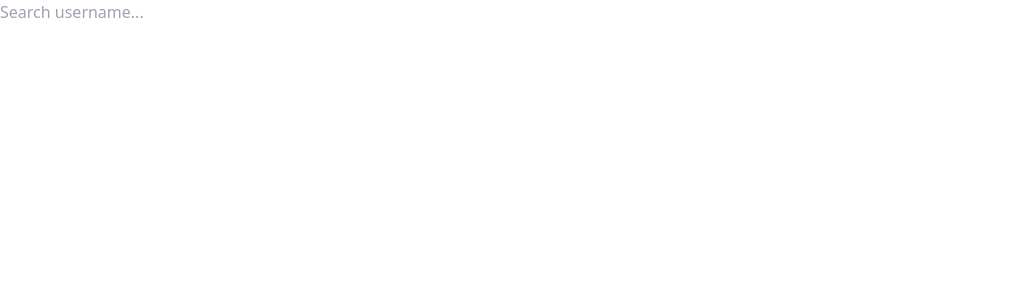
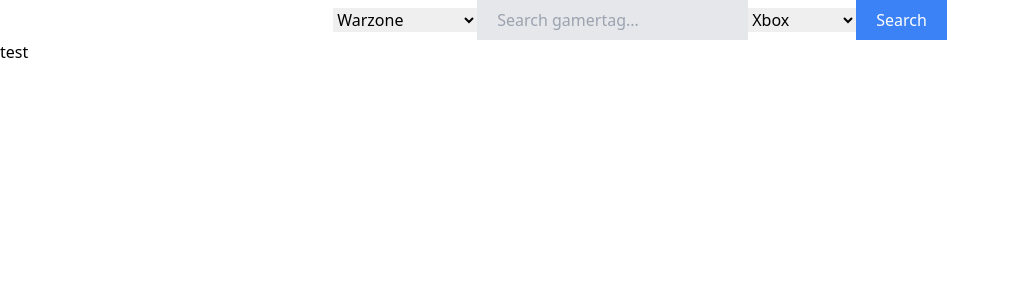
Before and after one commit to masnwilliams/statshot.app, a Next.js app: page / in a window 1280 px wide. Shown: the top 300 px of the page, without its empty margins (0-1009 px from the left). Built offline with nearby package versions, Linux system fonts and the light colour scheme.

Commit message:
Have data stream working with raw data displayed

```diff
--- /dev/null
+++ b/components/LoadingDots.tsx
@@ -0,0 +1,13 @@
+const LoadingDots = () => {
+  return (
+    <div className="min-w-screen flex items-center justify-center p-5">
+      <div className="flex animate-pulse space-x-2">
+        <div className="h-3 w-3 rounded-full bg-gray-500"></div>
+        <div className="h-3 w-3 rounded-full bg-gray-500"></div>
+        <div className="h-3 w-3 rounded-full bg-gray-500"></div>
+      </div>
+    </div>
+  )
+}
+
+export default LoadingDots
--- /dev/null
+++ b/components/Navbar.tsx
@@ -0,0 +1,62 @@
+import { useRouter } from 'next/router'
+import { useState } from 'react'
+import { Game, Platform } from '../types/general'
+import { gameList, platformList } from '@lib/const'
+import LoadingDots from '@components/LoadingDots'
+
+const Navbar = () => {
+  const router = useRouter()
+  const [game, setGame] = useState<Game>((router.query.game as Game) || 'wz')
+  const [gamertag, setGamertag] = useState(router.query.gamertag || '')
+  const [platform, setPlatform] = useState<Platform>(
+    (router.query.platform as Platform) || 'xbl'
+  )
+
+  return (
+    <div className="flex items-center justify-center">
+      <select
+        name="game"
+        id="game"
+        onChange={(e) => setGame(e.target.value as unknown as Game)}
+        value={game}
+      >
+        {gameList.map((game) => (
+          <option key={game.slug} value={game.slug}>
+            {game.name}
+          </option>
+        ))}
+      </select>
+      <input
+        id="gamertag"
+        className="bg-gray-200 px-5 py-2"
+        type="text"
+        placeholder="Search gamertag..."
+        onChange={(e) => setGamertag(e.target.value)}
+        value={gamertag}
+      />
+      <select
+        name="platform"
+        id="platform"
+        onChange={(e) => setPlatform(e.target.value as unknown as Platform)}
+        value={platform}
+      >
+        {platformList.map((platform) => (
+          <option key={platform.slug} value={platform.slug}>
+            {platform.name}
+          </option>
+        ))}
+      </select>
+      <button
+        className="bg-blue-500 text-white px-5 py-2 hover:bg-blue-900"
+        type="button"
+        onClick={async () =>
+          await router.push(`/cod/${game}/${gamertag}/${platform}`)
+        }
+      >
+        Search
+      </button>
+    </div>
+  )
+}
+
+export default Navbar
--- /dev/null
+++ b/lib/const.ts
@@ -0,0 +1,51 @@
+import { Game, Platform } from '../types/general'
+
+export const gameList: { name: string; slug: Game }[] = [
+  {
+    name: 'Warzone',
+    slug: 'wz',
+  },
+  {
+    name: 'Modern Warfare',
+    slug: 'mw',
+  },
+  // {
+  //   name: 'Modern Warfare 2',
+  //   slug: 'mw2',
+  // },
+  {
+    name: 'Cold War',
+    slug: 'cw',
+  },
+  {
+    name: 'Vanguard',
+    slug: 'vg',
+  },
+]
+
+export const platformList: { name: string; slug: Platform }[] = [
+  {
+    name: 'Xbox',
+    slug: 'xbl',
+  },
+  {
+    name: 'Playstation',
+    slug: 'psn',
+  },
+  {
+    name: 'Activision',
+    slug: 'acti',
+  },
+  {
+    name: 'Battle.net',
+    slug: 'battle',
+  },
+  // {
+  //   name: 'Steam',
+  //   slug: 'steam',
+  // },
+  {
+    name: 'Battle.net #',
+    slug: 'uno',
+  },
+]
--- a/next.config.js
+++ b/next.config.js
@@ -1,7 +1,10 @@
+const { login } = require('call-of-duty-api')
 /** @type {import('next').NextConfig} */
 const nextConfig = {
   reactStrictMode: true,
   swcMinify: true,
 }
 
+login(process.env.COD_SSO_TOKEN)
+
 module.exports = nextConfig
--- a/package.json
+++ b/package.json
@@ -13,6 +13,8 @@
     "@types/node": "18.11.11",
     "@types/react": "18.0.26",
     "@types/react-dom": "18.0.9",
+    "async_hooks": "^1.0.0",
+    "call-of-duty-api": "^3.4.0",
     "eslint": "8.29.0",
     "eslint-config-next": "13.0.6",
     "next": "13.0.6",
--- /dev/null
+++ b/pages/[franchise]/[game]/[gamertag]/[platform].tsx
@@ -0,0 +1,69 @@
+import { GetStaticPaths, GetStaticProps } from 'next'
+import {
+  ModernWarfare,
+  platforms,
+  Warzone,
+  Vanguard,
+  ColdWar,
+} from 'call-of-duty-api'
+import { Game, Platform } from '../../../../types/general'
+
+const UserProfilePage = ({ gameData }: any) => {
+  const { data } = gameData
+  return (
+    <>
+      <div>
+        <h1>{data.username}</h1>
+        <h1>
+          Lifetime Shot Accuracy:
+          {data.lifetime.all.properties.accuracy.toFixed(4) * 100}%
+        </h1>
+        <h1>Lifetime K/D: {data.lifetime.all.properties.kdRatio.toFixed(2)}</h1>
+      </div>
+      <pre>{JSON.stringify(data, null, 2)}</pre>
+    </>
+  )
+}
+
+export const getStaticProps: GetStaticProps = async ({ params }) => {
+  const game = String(params?.game) as Game
+  const gamertag = String(params?.gamertag)
+  const platform = String(params?.platform) as Platform as platforms
+
+  const codGameDictionary = new Map<Game, any>()
+  codGameDictionary.set('wz', Warzone)
+  codGameDictionary.set('mw', ModernWarfare)
+  // codGameDictionary.set('mw2', ModernWarfare2)
+  codGameDictionary.set('cw', ColdWar)
+  codGameDictionary.set('vg', Vanguard)
+
+  try {
+    let gameData = await codGameDictionary
+      .get(game)
+      .fullData(gamertag, platform)
+
+    return {
+      props: {
+        gameData,
+        revalidate: 60 * 5, // revalidate every 5 minutes
+      },
+    }
+  } catch (error) {
+    //Handle Exception
+    console.error(error)
+  }
+
+  return {
+    notFound: true,
+  }
+}
+
+export const getStaticPaths: GetStaticPaths = () => {
+  return {
+    // Overwrite to prebuild 0 paths
+    paths: [],
+    fallback: 'blocking',
+  }
+}
+
+export default UserProfilePage
--- a/pages/_app.tsx
+++ b/pages/_app.tsx
@@ -1,6 +1,12 @@
 import '../styles/globals.css'
 import type { AppProps } from 'next/app'
+import Navbar from '@components/Navbar'
 
 export default function App({ Component, pageProps }: AppProps) {
-  return <Component {...pageProps} />
+  return (
+    <>
+      <Navbar />
+      <Component {...pageProps} />
+    </>
+  )
 }
--- a/pages/index.tsx
+++ b/pages/index.tsx
@@ -1,38 +1,3 @@
-import { useRouter } from "next/router";
-import {useEffect, useState} from "react";
-
 export default function Home() {
-
-  const router = useRouter()
-  const [username, setUsername] = useState('')
-
-  useEffect(() => {
-    const listener = (e: any) => {
-      if (e.code === "Enter" || e.code === "NumpadEnter") {
-        console.log("Enter key was pressed. Run your function.");
-        e.preventDefault();
-
-        router.push(`/profile/${username}`);
-      }
-    };
-
-    document.addEventListener("keydown", listener);
-    return () => {
-      document.removeEventListener("keydown", listener);
-    }
-  }, []);
-
-  return (
-      <main>
-
-        <div>
-          <input
-              id="gamertag"
-              type="text"
-              placeholder="Search username..."
-              onChange={() => setUsername}
-          />
-        </div>
-      </main>
-  );
+  return <div>test</div>
 }
--- a/tsconfig.json
+++ b/tsconfig.json
@@ -14,6 +14,7 @@
     "isolatedModules": true,
     "jsx": "preserve",
     "incremental": true,
+    "baseUrl": ".",
     "paths": {
       "@components/*": ["components/*"],
       "@lib/*": ["lib/*"],
--- /dev/null
+++ b/types/general.ts
@@ -0,0 +1,15 @@
+export type Game =
+  | 'wz'
+  | 'mw'
+  // | 'mw2'
+  | 'cw'
+  | 'vg'
+
+export type Platform =
+  | 'all'
+  | 'acti'
+  | 'battle'
+  // | 'steam'
+  | 'psn'
+  | 'uno'
+  | 'xbl'
```
Also changed, not shown: types/environment.d.ts (+7 -5 lines), 2 other files (tests, documents, lock files or other folders).
